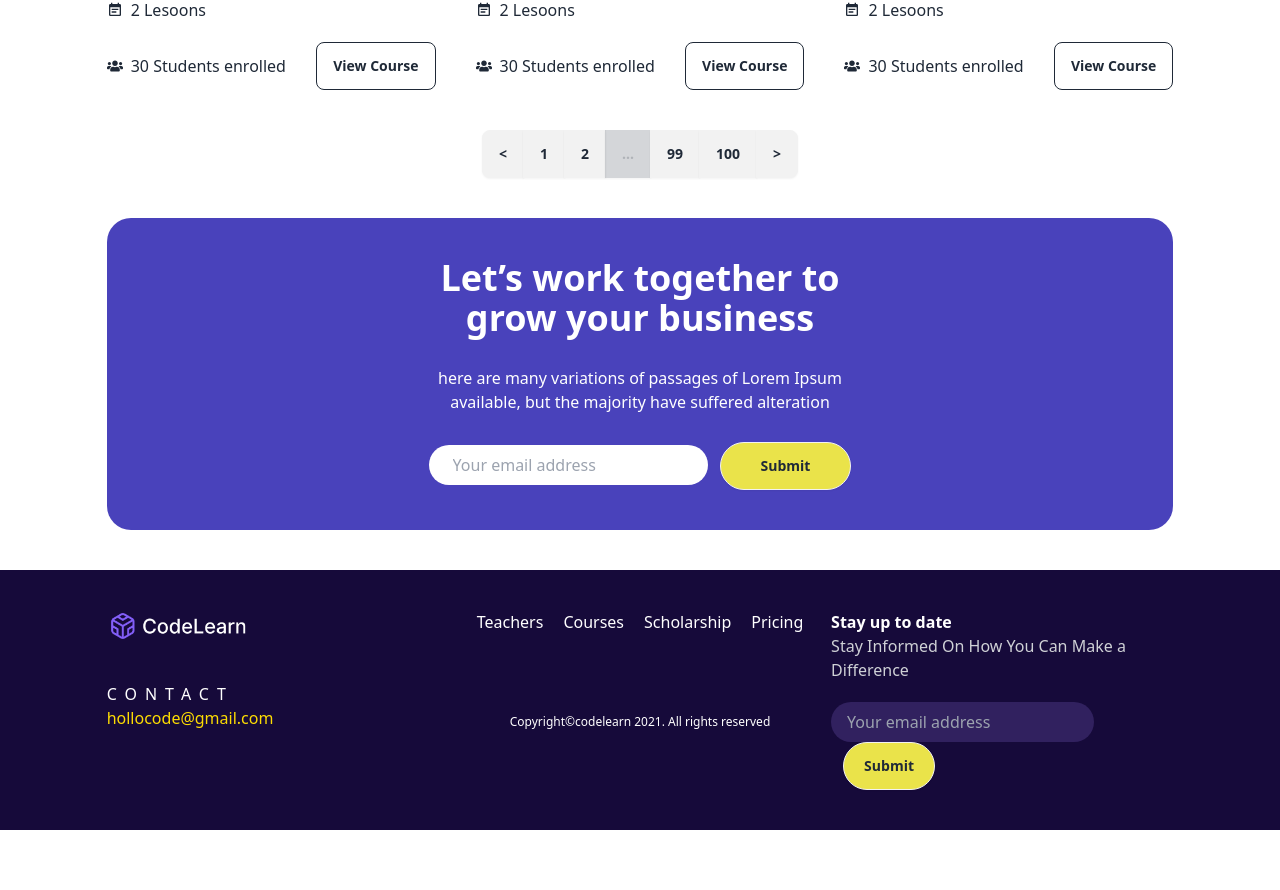
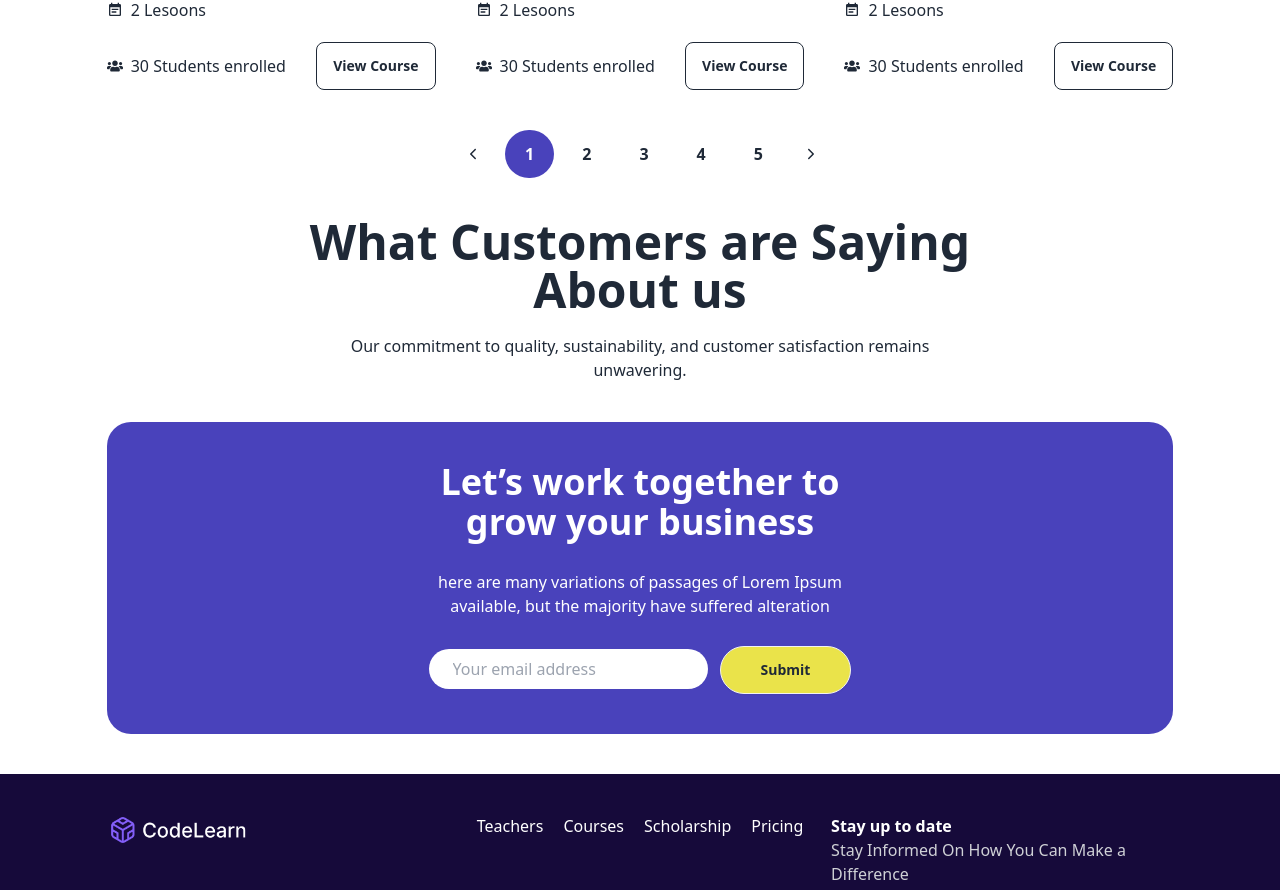
Before and after one commit to MdSaifulIslamRafsan/Appifylab, a Next.js app: page / in a window 1280 px wide. Shown: the part 1133-2023 px from the top of the page. Before the commit the page ends 1963 px from the top, so only its background shows below. Built offline with nearby package versions, Linux system fonts and the light colour scheme.

Commit message:
change pagination

```diff
--- a/package.json
+++ b/package.json
@@ -12,7 +12,8 @@
     "next": "14.2.14",
     "react": "^18",
     "react-dom": "^18",
-    "react-icons": "^5.3.0"
+    "react-icons": "^5.3.0",
+    "swiper": "^11.1.14"
   },
   "devDependencies": {
     "daisyui": "^4.12.12",
--- a/src/app/page.js
+++ b/src/app/page.js
@@ -2,6 +2,7 @@ import Newsletter from "@/components/Newsletter";
 import TopCategories from "@/components/TopCategories";
 import Features from "@/components/Features";
 import PopularCourses from "@/components/PopularCourses";
+import Review from "@/components/Review";
 
 
 export default function Home() {
@@ -10,6 +11,7 @@ export default function Home() {
     <Features></Features>
     <TopCategories></TopCategories>
     <PopularCourses></PopularCourses>
+    <Review></Review>
     <Newsletter></Newsletter>
    </div>
   );
--- a/src/components/PopularCourses.jsx
+++ b/src/components/PopularCourses.jsx
@@ -1,10 +1,17 @@
 "use client"
+import {IoIosArrowBack , IoIosArrowForward } from "react-icons/io";
 import Image from "next/image";
 import Link from "next/link";
 import { MdEventNote } from "react-icons/md";
 import { FaUsers } from "react-icons/fa";
-
+import { useState } from 'react';
 const PopularCourses = () => {
+    const [pageNumber,setPageNumber] = useState(0)
+    const page = 5
+    const updatePageNumber = (num)=>{
+        if((num > (page - 1)) || (0 > num)){ return setPageNumber(0) }
+        setPageNumber(num)
+    }
     return (
         <div className="max-w-[1440px] my-10 w-10/12 mx-auto">
             <div className="flex justify-between">
@@ -56,15 +63,23 @@ const PopularCourses = () => {
                 </div>
             </div>
             <div className="flex mt-10 justify-center">
-            <div className="join">
-  <button className="join-item btn">{"<"}</button>
-  <button className="join-item btn">1</button>
-  <button className="join-item btn">2</button>
-  <button className="join-item btn btn-disabled">...</button>
-  <button className="join-item btn">99</button>
-  <button className="join-item btn">100</button>
-  <button className="join-item btn">{">"}</button>
-</div>
+            <div className='flex select-none justify-center items-center gap-5 '>
+        {/* left arrow */}
+        <div onClick={()=>{updatePageNumber(pageNumber - 1)}} className=' hover:scale-110 scale-100 transition-all duration-200 cursor-pointer hover:bg-zinc-200 px-1 py-1 rounded-full'>
+        <IoIosArrowBack />
+
+        </div>
+            <div className='flex justify-center items-center gap-2 '>
+                 {[...Array(page).keys()].map((item,ind) => <div onClick={()=>{setPageNumber(item)}} className={`cursor-pointer hover:scale-110 scale-100 transition-all duration-200 px-5 ${pageNumber === item ? 'bg-[#4942BB] text-white':'bg-white'} border-zinc-300  font-semibold   py-3 rounded-full`} key={item}>
+                {item + 1}
+              </div>)}
+            </div>
+            {/* right arrow */}
+              <div  onClick={()=>{updatePageNumber(pageNumber + 1)}}>
+              <IoIosArrowForward />
+
+              </div>
+        </div>
             </div>
         </div>
     );
--- /dev/null
+++ b/src/components/Review.jsx
@@ -0,0 +1,14 @@
+"use client"
+const Review = () => {
+    return (
+        <div>
+            <div className="mx-auto max-w-2xl text-center space-y-5">
+            <h1 className="text-5xl font-bold">What Customers are Saying About us</h1>
+            <p>Our commitment to quality, sustainability, and customer satisfaction remains unwavering.</p>
+            </div>
+
+        </div>
+    );
+};
+
+export default Review;
```
Also changed, not shown: 1 other file (tests, documents, lock files or other folders).
